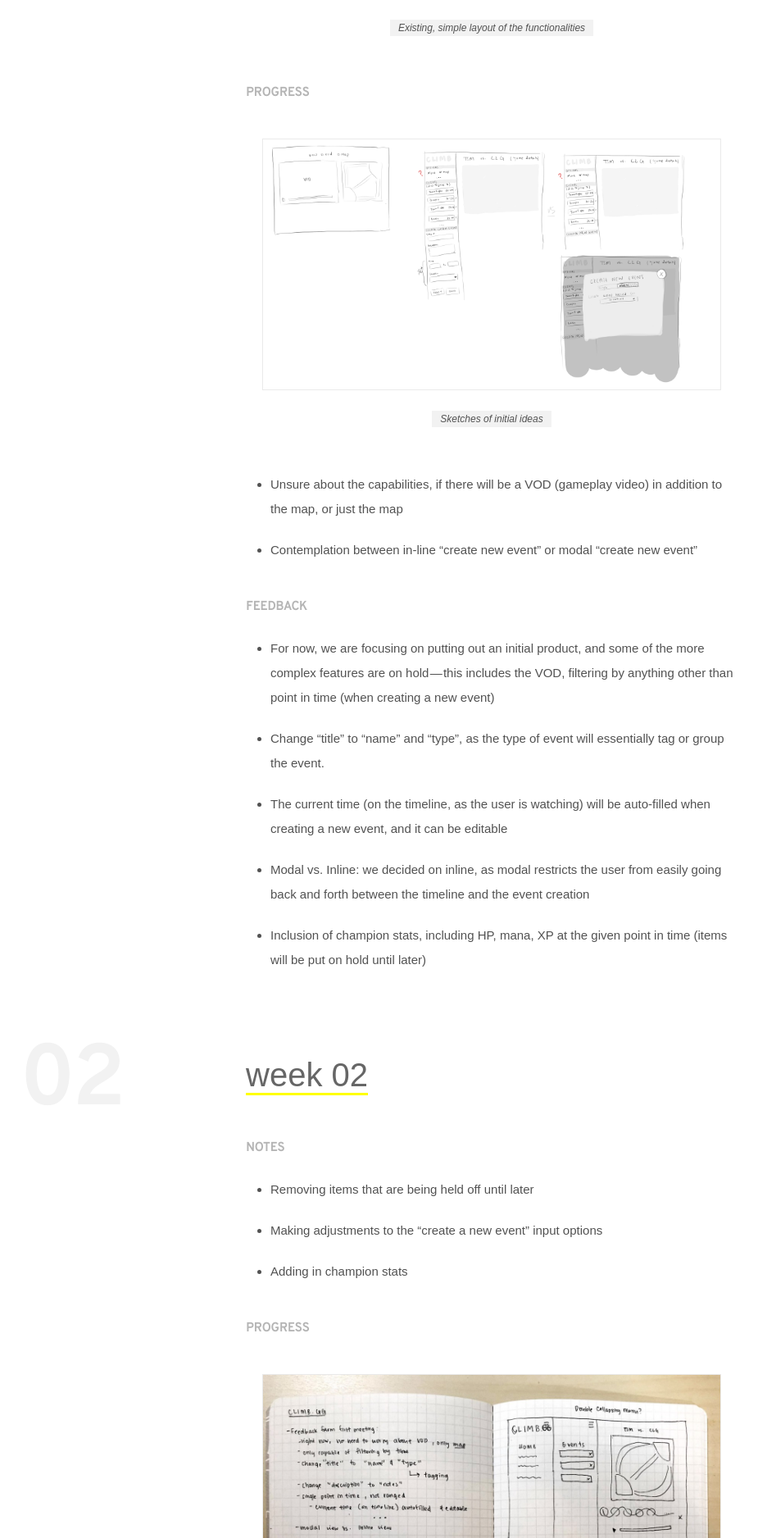
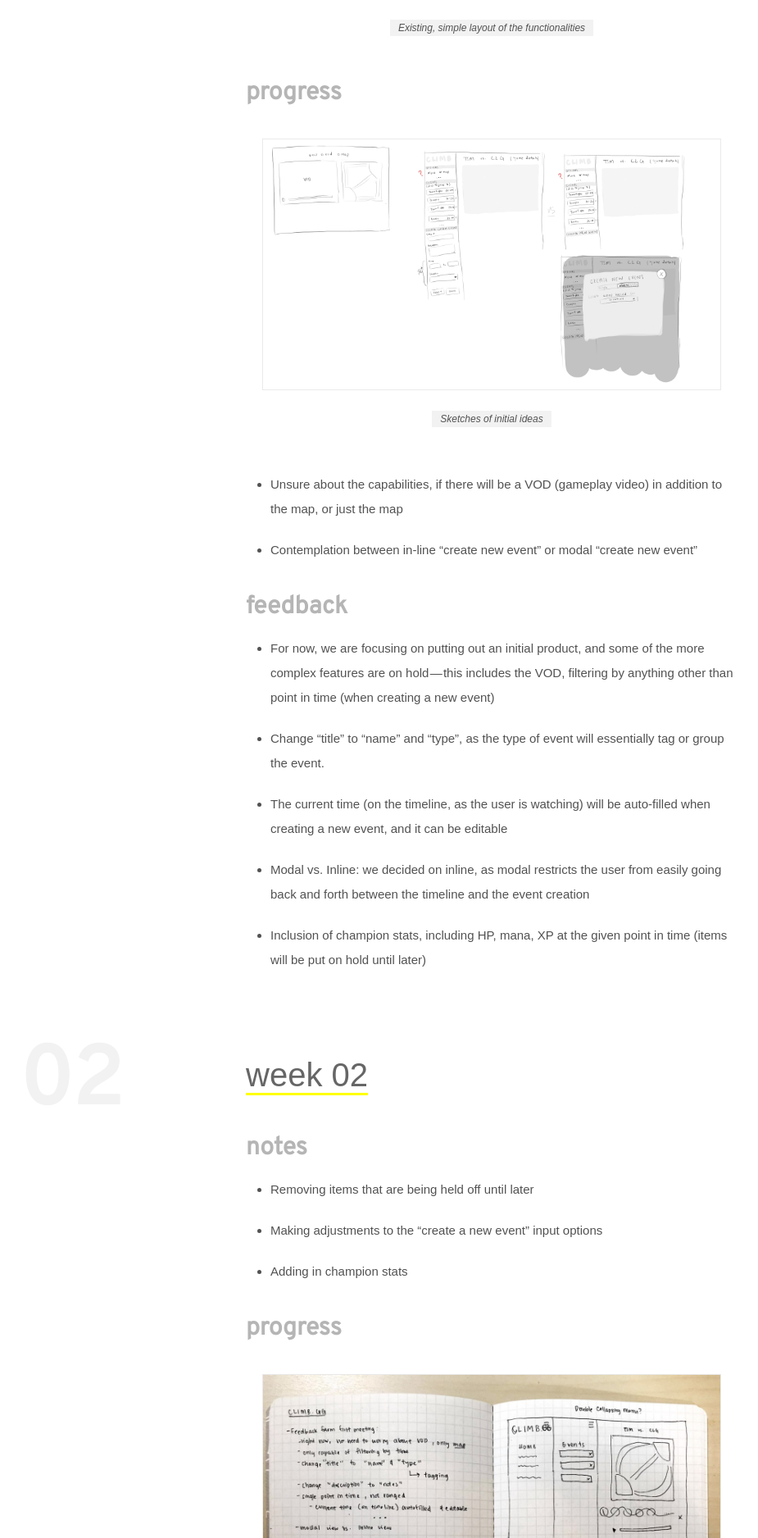
Before and after one commit to krystinadiao/krystinadiao.github.io, a PHP site: page /climb.html in a window 1280 px wide. Shown: the part 3494-5370 px from the top of the page at 82% size, without its empty margins (40-965 px from the left). Run offline with PHP 8.4, Linux system fonts and the light colour scheme; some libraries are stand-ins or nearby versions.

Commit message:
no message

```diff
--- a/style.css
+++ b/style.css
@@ -516,9 +516,10 @@ h7{
 }
 
 .subheader{
+	font-size:30px;
 	margin:40px 0 20px 0 !important;
 	font-weight:bold;
-	text-transform:uppercase;
+	text-transform:lowercase;
 	color:#b5b5b5;
 	font-family:"overpass";
 }
```
